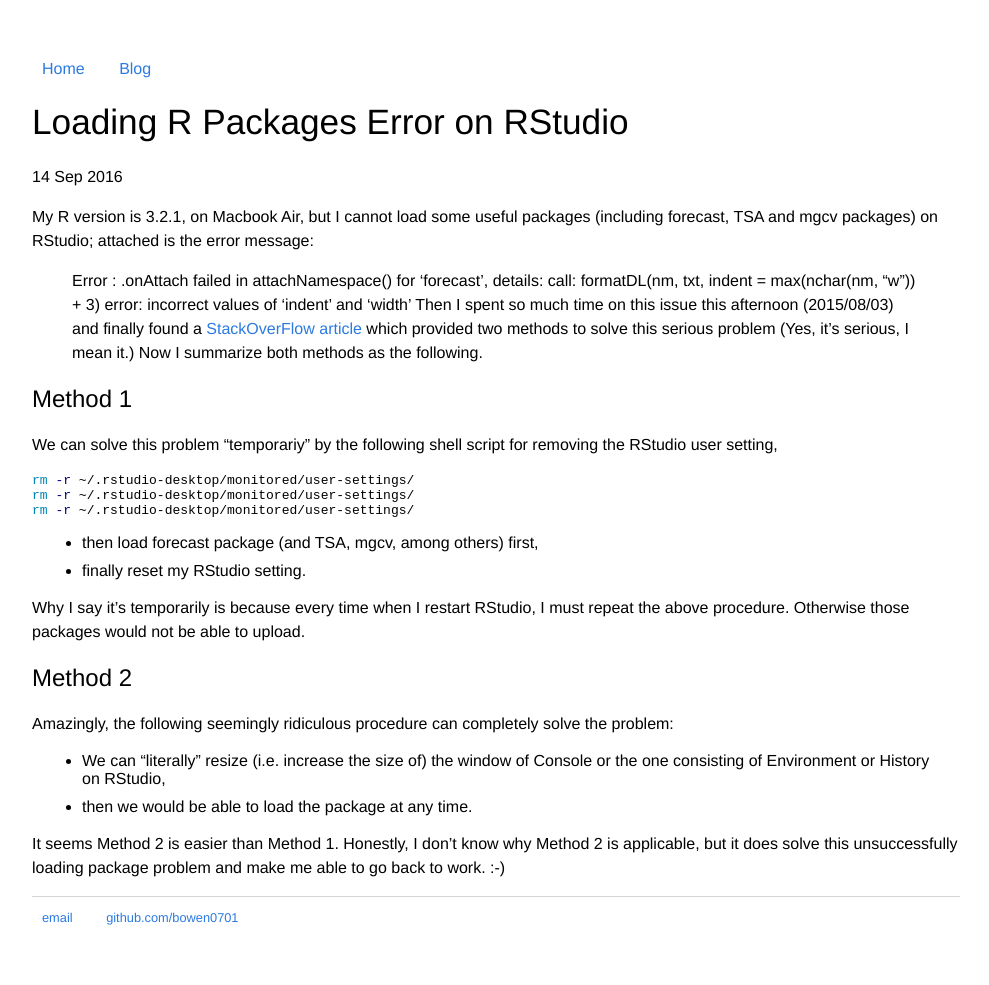
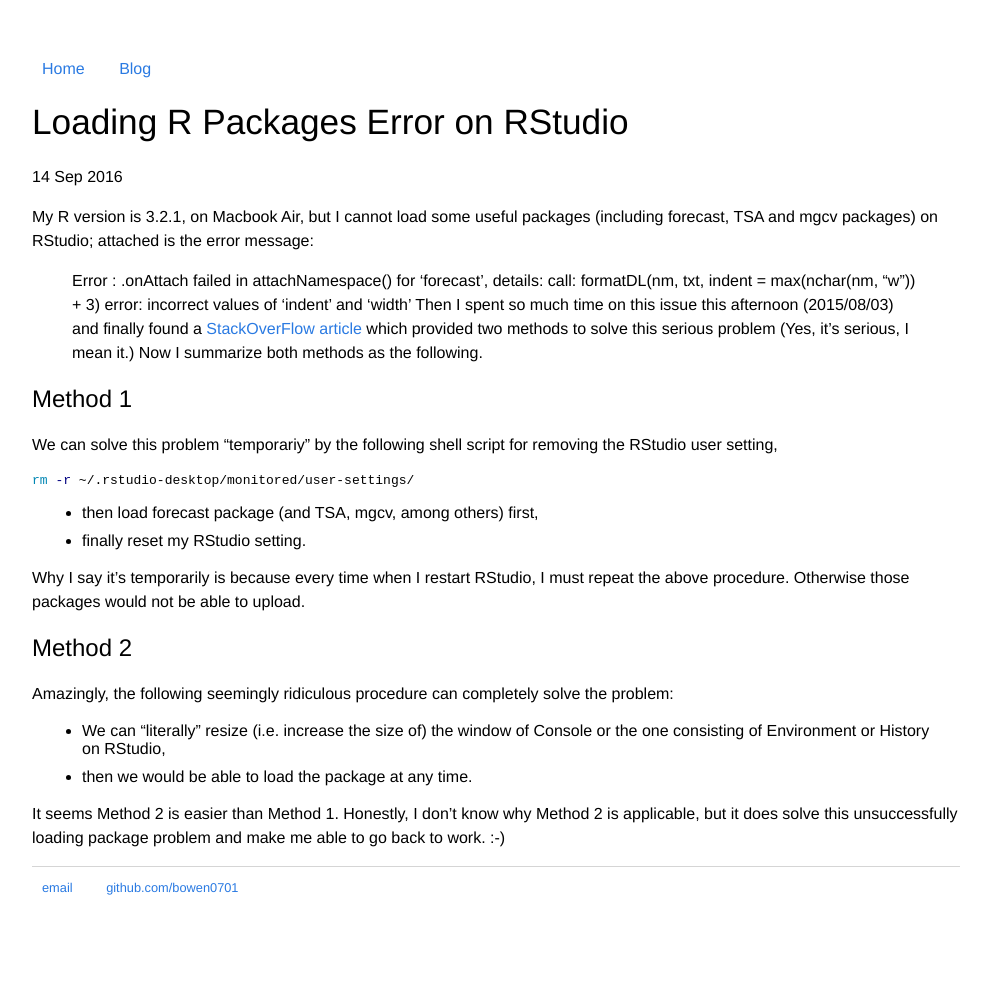
Before and after one commit to bowen0701/bowen0701.github.io, a Jekyll site: the page built from _posts/2016-09-14-rstudio-error.md, in a window 1280 px wide. Shown: the whole page, without its empty margins (144-1133 px from the left). Built offline with Jekyll 4.4.1, drawn with Linux system fonts in a browser that asks for light colours; after the commit the page ends 955 px from its top, so only the background shows below that.

Commit message:
Remove testing code block

````diff
--- a/_posts/2016-09-14-rstudio-error.md
+++ b/_posts/2016-09-14-rstudio-error.md
@@ -14,8 +14,6 @@
 
 ```bash
 rm -r ~/.rstudio-desktop/monitored/user-settings/
-rm -r ~/.rstudio-desktop/monitored/user-settings/
-rm -r ~/.rstudio-desktop/monitored/user-settings/
 ```
 
 - then load forecast package (and TSA, mgcv, among others) first,
````
